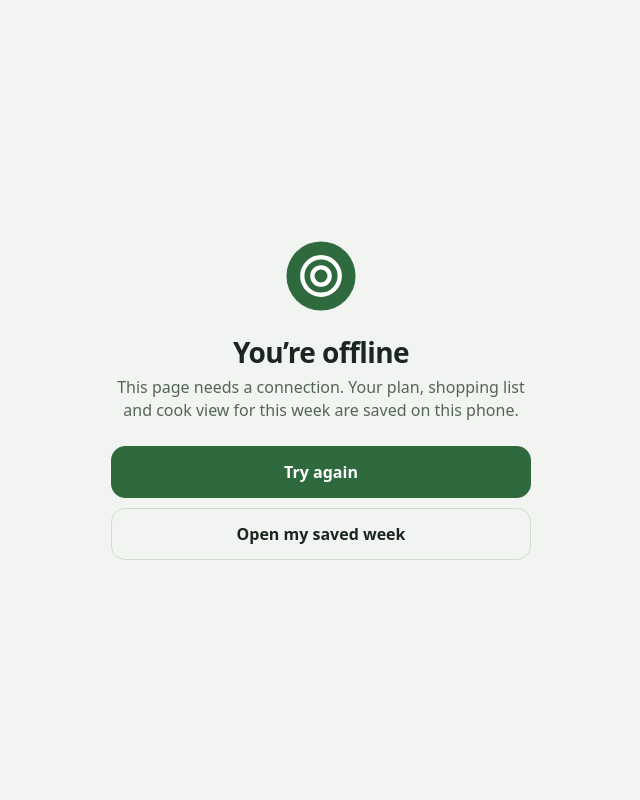
After one commit to Niketanshah94/Rasoi-weekly, a Laravel app: page /offline.html in a window 1280 px wide. The commit adds this page. Shown: the whole page, without its empty margins (319-959 px from the left). Run offline with Laravel 12, Linux system fonts and the light colour scheme; parts of the project's set-up code (start-up, migrations or seed data) failed here and were passed over.

Commit message:
Make the web app feel native: splash, loader, offline screen
Inside the app a green splash fades once it's ready, a spinner covers slow screen changes, screens ease in and controls press down. Offline, a banner says the saved week still works, other pages show a friendly offline screen, and the whole build is saved after sign-in so saved screens open without a connection.

Co-Authored-By: Claude Opus 5.5 <noreply@anthropic.com>
Claude-Session: https://claude.ai/code/session_01788J9Tnu1RZkU5d7UrLsQv

```diff
--- /dev/null
+++ b/public/offline.html
@@ -0,0 +1,126 @@
+<!doctype html>
+<html lang="en">
+    <head>
+        <meta charset="utf-8" />
+        <meta
+            name="viewport"
+            content="width=device-width, initial-scale=1, viewport-fit=cover"
+        />
+        <meta name="theme-color" content="#2E6A3E" />
+        <title>You’re offline - Rasoi</title>
+        <style>
+            :root {
+                --ground: #f1f4f0;
+                --ink: #1b2620;
+                --muted: #55645a;
+                --leaf: #2e6a3e;
+                --leaf-ink: #fff;
+                --line: #d3dbd3;
+            }
+            @media (prefers-color-scheme: dark) {
+                :root {
+                    --ground: #111713;
+                    --ink: #e8eee9;
+                    --muted: #a3b3a8;
+                    --leaf: #7cc48f;
+                    --leaf-ink: #0e1a12;
+                    --line: #2f3b34;
+                }
+            }
+            * {
+                box-sizing: border-box;
+            }
+            body {
+                margin: 0;
+                min-height: 100svh;
+                display: flex;
+                align-items: center;
+                justify-content: center;
+                background: var(--ground);
+                color: var(--ink);
+                font:
+                    16px/1.45 Figtree,
+                    system-ui,
+                    -apple-system,
+                    'Segoe UI',
+                    sans-serif;
+                padding: 24px 16px;
+                overscroll-behavior: none;
+            }
+            main {
+                max-width: 420px;
+                width: 100%;
+                text-align: center;
+            }
+            svg {
+                width: 72px;
+                height: 72px;
+            }
+            h1 {
+                font:
+                    800 28px/1.15 'Bricolage Grotesque',
+                    Figtree,
+                    system-ui,
+                    sans-serif;
+                letter-spacing: -0.02em;
+                margin: 18px 0 8px;
+            }
+            p {
+                color: var(--muted);
+                margin: 0 0 24px;
+            }
+            .btn {
+                display: block;
+                width: 100%;
+                min-height: 52px;
+                border-radius: 14px;
+                border: 1px solid var(--line);
+                font-family: inherit;
+                font-size: 16px;
+                font-weight: 600;
+                display: flex;
+                align-items: center;
+                justify-content: center;
+                text-decoration: none;
+                color: var(--ink);
+                background: transparent;
+                margin-top: 10px;
+                cursor: pointer;
+                -webkit-tap-highlight-color: transparent;
+            }
+            .btn.primary {
+                background: var(--leaf);
+                border-color: var(--leaf);
+                color: var(--leaf-ink);
+            }
+            .btn:focus-visible {
+                outline: 3px solid #e3a21a;
+                outline-offset: 2px;
+            }
+        </style>
+    </head>
+    <body>
+        <main>
+            <svg viewBox="0 0 100 100" aria-hidden="true">
+                <circle cx="50" cy="50" r="48" fill="var(--leaf)" />
+                <g fill="none" stroke="var(--leaf-ink)" stroke-linecap="round">
+                    <circle cx="50" cy="50" r="26" stroke-width="6" />
+                    <circle cx="50" cy="50" r="12" stroke-width="6" />
+                </g>
+            </svg>
+            <h1>You’re offline</h1>
+            <p>
+                This page needs a connection. Your plan, shopping list and cook
+                view for this week are saved on this phone.
+            </p>
+            <button
+                class="btn primary"
+                type="button"
+                onclick="location.reload()"
+            >
+                Try again
+            </button>
+            <a class="btn" href="/plan">Open my saved week</a>
+        </main>
+    </body>
+</html>
```
Also changed, not shown: CLAUDE.md (+7 -0 lines), public/sw.js (+54 -3 lines), resources/css/app.css (+95 -0 lines), resources/css/rasoi.css (+84 -0 lines), resources/js/app.ts (+7 -1 lines), resources/js/lib/appFeel.ts (added, +75 -0 lines), resources/views/app.blade.php (+19 -1 lines), tests/Feature/App/CustomerAppTest.php (+9 -0 lines).
